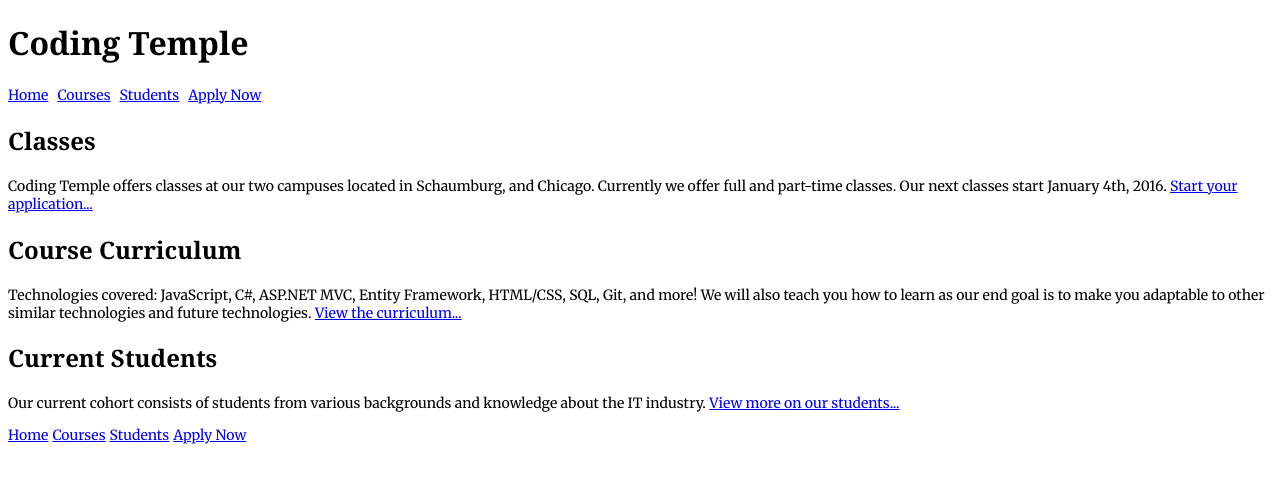
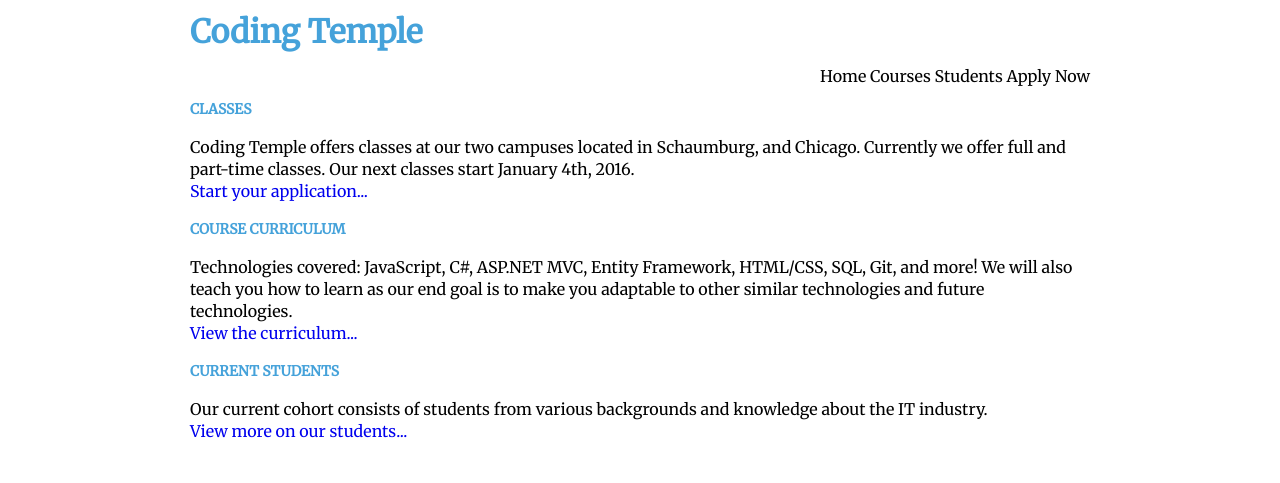
Before and after one commit to rmazza/Coding-Temple-Website, a website: page views/index.html in a window 1280 px wide. Drawn offline with Linux system fonts and the light colour scheme; files that its build step writes are made by us from their sources; a web font is replaced by a local one.

Commit message:
css changes

```diff
--- a/public/css/main.css
+++ b/public/css/main.css
@@ -1,12 +1,49 @@
-h1 {
-    font-family: Muli, Georgia, 'Times New Roman', Times, serif;
+* {
+    -moz-box-sizing: border-box;
+    -webkit-box-sizing: border-box;
+    box-sizing: border-box;
 }
 
-p, a {
-    font-family: Merriweather, 'Times New Roman', Times, serif;
-    font-size: 14px;
+.container {
+    width: 960px;
+    padding: 0 30px 0 30px;
+    margin: 0 auto;
 }
 
-nav a {
-    margin: 0 5px 0 0;
+body {
+    color: black;
+    font-weight: 300px;
+    font-size: 16px;
+    line-height: 22px;
+    font-family: Merriweather, "Open Sans", "Helvetica Neue";
 }
+
+h1, h2 {
+    color: #45a2da;
+}
+
+h2 {
+    font-size: 14px;
+    font-weight: 400px;
+    text-transform: uppercase;
+}
+
+header a {
+    color: black;
+}
+
+nav {
+    text-align: right;
+}
+
+a {
+    text-decoration: none;
+}
+
+a:hover {
+    color: #45a2da;
+}
+
+footer a {
+    color: white;
+}
--- a/views/index.html
+++ b/views/index.html
@@ -7,42 +7,45 @@
         <link href='assets/css/main.css' type='text/css' rel='stylesheet' />
     </head>
     <body>
-        <header>
+
+
+        <header class="container">
             <h1> Coding Temple </h1>
+        <nav>
+            <a href="/">Home</a>
+            <a href="/courses">Courses</a>
+            <a href="/students">Students</a>
+            <a href="/apply">Apply Now</a>
+        </nav>
         </header>
-        <nav>
-            <a href="index.html">Home</a>
-            <a href="courses.html">Courses</a>
-            <a href="students.html">Students</a>
-            <a href="apply">Apply Now</a>
-        </nav>
 
-        <section>
-            <h1> Classes </h1>
+        <section class="container">
+            <h2> Classes </h2>
             <artice>
-                <p>Coding Temple offers classes at our two campuses located in Schaumburg, and Chicago. Currently we offer full and part-time classes. Our next classes start January 4th, 2016. <a href="apply.html">Start your application...</a></p>
+                <p>Coding Temple offers classes at our two campuses located in Schaumburg, and Chicago. Currently we offer full and part-time classes. Our next classes start January 4th, 2016. </br><a href="apply.html">Start your application...</a></p>
             </artice>
         </section>
 
-        <section>
-            <h1> Course Curriculum </h1>
+        <section class="container">
+            <h2> Course Curriculum </h2>
             <article>
-                <p>Technologies covered: JavaScript, C#, ASP.NET MVC, Entity Framework, HTML/CSS, SQL, Git, and more! We will also teach you how to learn as our end goal is to make you adaptable to other similar technologies and future technologies. <a href="courses.html">View the curriculum...</a></p>
+                <p>Technologies covered: JavaScript, C#, ASP.NET MVC, Entity Framework, HTML/CSS, SQL, Git, and more! We will also teach you how to learn as our end goal is to make you adaptable to other similar technologies and future technologies.</br><a href="courses.html">View the curriculum...</a></p>
             </article>
         </section>
 
-        <section>
-            <h1> Current Students </h1>
+        <section class="container">
+            <h2> Current Students </h2>
             <article>
-                <p>Our current cohort consists of students from various backgrounds and knowledge about the IT industry. <a href="students.html">View more on our students...</a></p>
+                <p>Our current cohort consists of students from various backgrounds and knowledge about the IT industry.
+                    </br><a href="students.html">View more on our students...</a></p>
             </article>
         </section>
 
-        <footer>
-            <a href="index.html">Home</a>
-            <a href="courses.html">Courses</a>
-            <a href="students.html">Students</a>
-            <a href="apply.html">Apply Now</a>
+        <footer class="container">
+            <a href="/">Home</a>
+            <a href="/courses">Courses</a>
+            <a href="/students">Students</a>
+            <a href="/apply">Apply Now</a>
         </footer>
 
     </body>
```
Also changed, not shown: app.js (+29 -10 lines), views/courses.html (+1 -0 lines).
